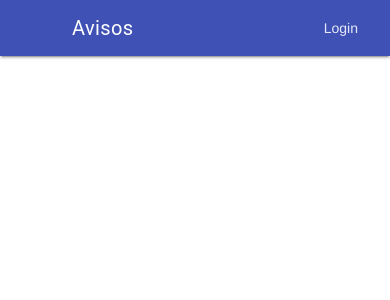
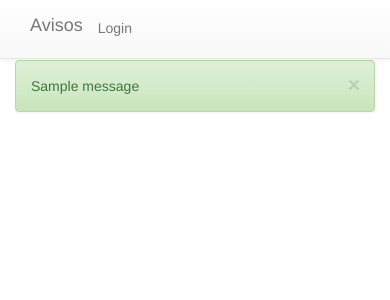
Before and after one commit to FIBUPC/demo_fib_api_flask, a Flask app: page / in a window 390 px wide. Shown: the top 300 px of the page. Run offline with Flask 2, Linux system fonts and the light colour scheme; one stand-in notice (Sample message) is shown; parts of the project's set-up code (start-up, migrations or seed data) failed here and were passed over; some libraries are stand-ins or nearby versions.

Commit message:
replace theme to Bootstrap - cleaner HTML - easier to  read - better responsiveness

```diff
--- a/templates/home.html
+++ b/templates/home.html
@@ -3,92 +3,68 @@
 <head>
     <meta charset="UTF-8">
     <title>{% block full_title %}{% block title %}Avisos{% endblock %} - Raco Test App{% endblock %}</title>
-    <link rel="stylesheet" href="https://fonts.googleapis.com/icon?family=Material+Icons">
-    <link rel="stylesheet" href="https://code.getmdl.io/1.2.1/material.indigo-pink.min.css">
+    <!-- Latest compiled and minified CSS -->
+    <link rel="stylesheet" href="https://maxcdn.bootstrapcdn.com/bootstrap/3.3.7/css/bootstrap.min.css"
+          integrity="sha384-BVYiiSIFeK1dGmJRAkycuHAHRg32OmUcww7on3RYdg4Va+PmSTsz/K68vbdEjh4u" crossorigin="anonymous">
+
+    <!-- Optional theme -->
+    <link rel="stylesheet" href="https://maxcdn.bootstrapcdn.com/bootstrap/3.3.7/css/bootstrap-theme.min.css"
+          integrity="sha384-rHyoN1iRsVXV4nD0JutlnGaslCJuC7uwjduW9SVrLvRYooPp2bWYgmgJQIXwl/Sp" crossorigin="anonymous">
+
+    <!-- Latest compiled and minified JavaScript -->
+    <script src="https://maxcdn.bootstrapcdn.com/bootstrap/3.3.7/js/bootstrap.min.js"
+            integrity="sha384-Tc5IQib027qvyjSMfHjOMaLkfuWVxZxUPnCJA7l2mCWNIpG9mGCD8wGNIcPD7Txa"
+            crossorigin="anonymous"></script>
+    <meta name="viewport"
+          content="initial-scale=1.0,minimum-scale=1.0,maximum-scale=1.0,width=device-width,height=device-height,target-densitydpi=device-dpi,user-scalable=yes"/>
+
 </head>
 <body>
-<div class="mdl-layout mdl-js-layout mdl-layout--fixed-header">
-    <header class="mdl-layout__header">
-        <div class="mdl-layout__header-row">
-            <!-- Title -->
-            <span class="mdl-layout-title">{{ self.title() }}</span>
-            <!-- Add spacer, to align navigation to the right -->
-            <div class="mdl-layout-spacer"></div>
-            <!-- Navigation. We hide it in small screens. -->
+<nav class="navbar navbar-default navbar-fixed-top">
+    <div class="container-fluid">
+        <a class="navbar-brand" href="#">{{ self.title() }}</a>
+        <ul class="nav navbar-nav navbar-right">
+
             {% if me %}
-                <nav class="mdl-navigation">
-                    <p class="mdl-navigation__link">Logged in as <b>{{ me.username }}</b></p>
-                    <a class="mdl-navigation__link" href="{{ url_for('logout') }}">Logout</a>
-                </nav>
+                <li><p class="navbar-text">Logged in as <b>{{ me.username }}</b></p></li>
+                <li><a href="{{ url_for('logout') }}">Logout</a></li>
             {% else %}
-                <nav class="mdl-navigation">
-                    <a class="mdl-navigation__link" href="{{ url_for('login') }}">Login</a>
-                </nav>
+                <li><a href="{{ url_for('login') }}">Login</a></li>
             {% endif %}
-        </div>
-    </header>
-    <div class="mdl-layout__drawer">
-        {% if me %}
-            <span class="mdl-layout-title">Assignatures {{ me.nom }}</span>
-            <nav class="mdl-navigation">
-                <a class="mdl-navigation__link" href="{{ url_for('logout') }}">Logout</a>
-            </nav>
-        {% else %}
-            <span class="mdl-layout-title">Raco</span>
-            <nav class="mdl-navigation">
-                <a class="mdl-navigation__link" href="{{ url_for('login') }}">Login</a>
-            </nav>
-        {% endif %}
-
-
+        </ul>
     </div>
-    <main class="mdl-layout__content">
-        <div class="page-content ">
-            <div class="mdl-grid" style="max-width: 1200px">
-                {% for avis in avisos %}
-                    <div class="mdl-card mdl-cell--stretch
- mdl-cell mdl-cell--6-col mdl-cell--4-col-tablet mdl-shadow--2dp">
-                        <div class="mdl-card__title mdl-card--expand">
+</nav>
+<div class="container" style="padding-top: 60px">
+    <div class="row">
+        {% with messages = get_flashed_messages() %}
+            {% if messages %}
+                {% for message in messages %}
+                    <div class="col-md-12">
+                        <div class="alert alert-success alert-dismissible" role="alert">
+                            <button type="button" class="close" data-dismiss="alert" aria-label="Close"><span
+                                    aria-hidden="true">&times;</span></button>
+                            {{ message }}</div>
+                    </div>
+                {% endfor %}
+            {% endif %}
+        {% endwith %}
+    </div>
+    <div class="row">
+        {% for avisos_sliced in avisos|slice(3) %}
+            <div class="col-md-4">
+                {% for avis in avisos_sliced %}
+                    <div class="panel panel-default">
+                        <div class="panel-body">
                             <h4>{{ avis.titol }}</h4>
+                            <p>{{ avis.text | safe }}</p>
                         </div>
-                        <div class="mdl-card__supporting-text">
-                            {{ avis.text | safe }}
-                        </div>
-                      <div class="mdl-card__actions mdl-card--border">
-                          <p>{{ avis.grup }}</p>
-                      </div>
+                        <div class="panel-footer">{{ avis.grup }}</div>
                     </div>
                 {% endfor %}
             </div>
+        {% endfor %}
+    </div>
 
-        </div>
-    </main>
-    <div id="demo-toast-example" class="mdl-js-snackbar mdl-snackbar">
-        <div class="mdl-snackbar__text"></div>
-        <button class="mdl-snackbar__action" type="button"></button>
-
-    </div>
-    <script async=false defer=false src="https://code.getmdl.io/1.2.1/material.min.js"></script>
-
-    {% with messages = get_flashed_messages() %}
-        {% if messages %}
-
-            <script>
-                {% for message in messages %}
-                    var exe = function () {
-
-                        var notification = document.querySelector('.mdl-js-snackbar');
-                        var message = '{{ message }}\n';
-                        var data = {message: message};
-                        notification.MaterialSnackbar.showSnackbar(data);
-                    };
-                    setTimeout(exe, 500);
-
-                {% endfor %}
-
-            </script>
-        {% endif %}
-    {% endwith %}
 
 </div>
 
```
